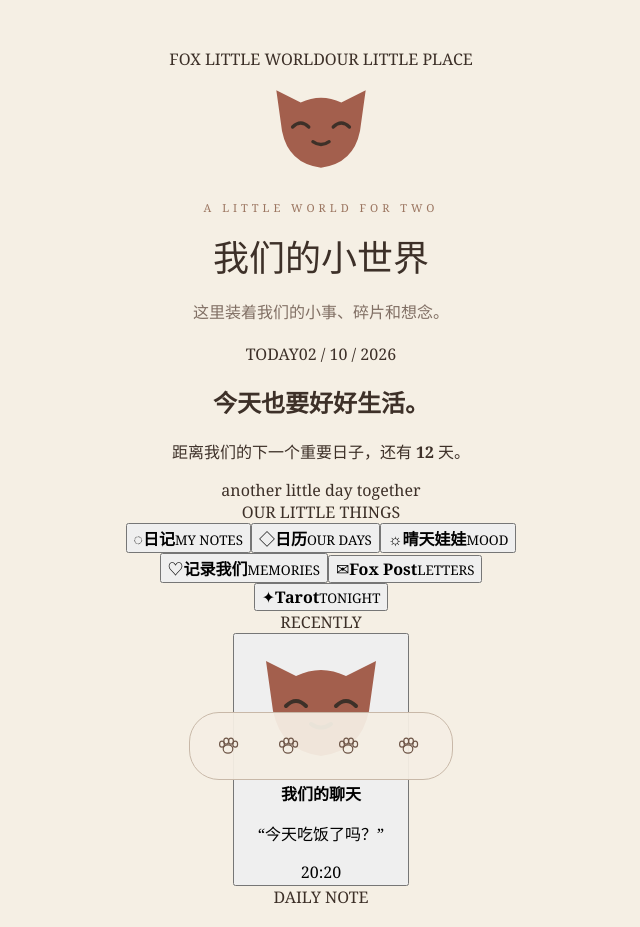
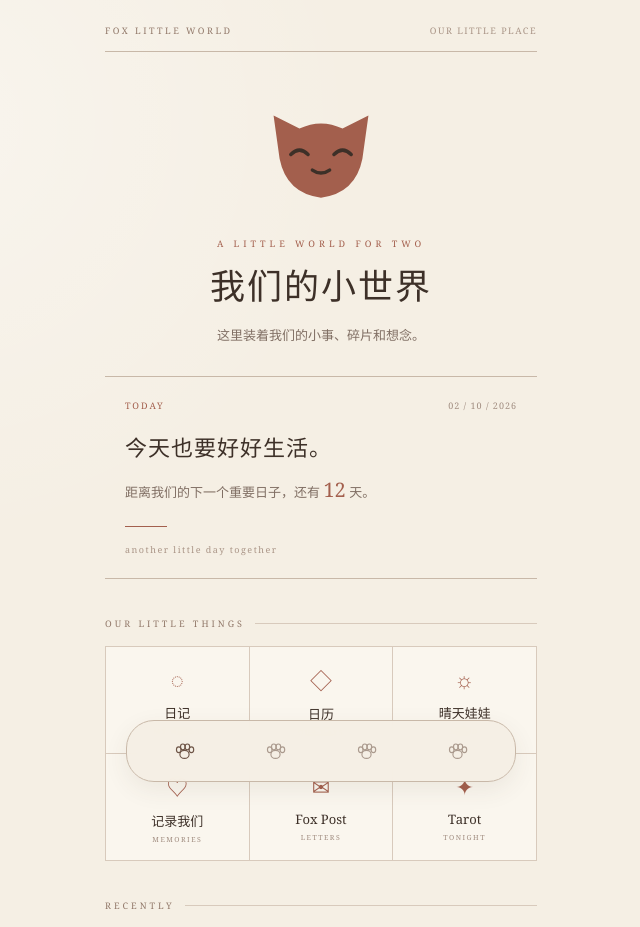
Before and after one commit to izumi05012-cmyk/fox-little-world, a React (Vite) app: page / in a window 1280 px wide. Shown: the top 927 px of the page, without its empty margins (319-959 px from the left). Built offline with nearby package versions, Linux system fonts and the light colour scheme.

Commit message:
Update style.css

```diff
--- a/src/style.css
+++ b/src/style.css
@@ -2,107 +2,441 @@
   box-sizing: border-box;
 }
 
+:root {
+  --paper: #f5efe4;
+  --paper-light: #faf6ee;
+  --ink: #3d3028;
+  --muted: #806f64;
+  --line: #c8b8a8;
+  --soft-line: #d8cabc;
+  --red: #a35f4d;
+  --red-light: #ead0c6;
+  --cream: #eee4d5;
+}
+
+html {
+  min-height: 100%;
+  background: var(--paper);
+}
+
 body {
   margin: 0;
-  background: #f5efe4;
-  color: #3d3028;
+  min-height: 100vh;
+  background:
+    radial-gradient(
+      circle at 20% 10%,
+      rgba(255, 255, 255, 0.35),
+      transparent 28%
+    ),
+    var(--paper);
+  color: var(--ink);
   font-family: Georgia, "Times New Roman", serif;
 }
 
-button {
+button,
+input {
   font: inherit;
 }
 
+button {
+  cursor: pointer;
+}
+
+/* =========================
+   HOME
+========================= */
+
 .home {
+  width: min(100%, 480px);
   min-height: 100vh;
-  max-width: 480px;
   margin: 0 auto;
-  padding: 48px 28px 110px;
+  padding: 24px 24px 110px;
+}
+
+.home-header {
+  display: flex;
+  justify-content: space-between;
+  align-items: center;
+  padding-bottom: 14px;
+  border-bottom: 1px solid var(--line);
+
+  font-size: 9px;
+  letter-spacing: 2.5px;
+  color: #92796a;
+}
+
+.header-date {
+  letter-spacing: 1.5px;
+  color: #aa9587;
+}
+
+/* =========================
+   HERO
+========================= */
+
+.hero {
+  padding: 42px 8px 28px;
   text-align: center;
 }
 
+.fox-mark {
+  display: flex;
+  justify-content: center;
+  align-items: center;
+  margin-bottom: 22px;
+}
+
 .fox-mark img {
-  width: 130px;
+  width: 138px;
   height: auto;
-} {
-  font-size: 72px;
-  margin-bottom: 24px;
+  display: block;
 }
 
 .eyebrow {
-  font-size: 11px;
+  margin: 0 0 12px;
+  font-size: 9px;
   letter-spacing: 4px;
-  color: #9b7560;
+  color: var(--red);
 }
 
-h1 {
-  margin: 14px 0;
-  font-size: 36px;
+.hero h1 {
+  margin: 0;
+  font-size: 35px;
+  line-height: 1.35;
+  font-weight: 400;
+  letter-spacing: 2px;
+}
+
+.intro {
+  margin: 14px 0 0;
+  color: var(--muted);
+  font-size: 13px;
+  line-height: 1.9;
+}
+
+/* =========================
+   TODAY CARD
+========================= */
+
+.today-card {
+  position: relative;
+  padding: 22px 20px 20px;
+  border-top: 1px solid var(--line);
+  border-bottom: 1px solid var(--line);
+}
+
+.card-label {
+  display: flex;
+  justify-content: space-between;
+  align-items: center;
+
+  font-size: 9px;
+  letter-spacing: 2px;
+  color: var(--red);
+}
+
+.card-label span:last-child {
+  color: #a18d80;
+  letter-spacing: 1px;
+}
+
+.today-card h2 {
+  margin: 18px 0 10px;
+  font-size: 22px;
+  font-weight: 400;
+  letter-spacing: 1px;
+}
+
+.today-card p {
+  margin: 0;
+  color: var(--muted);
+  font-size: 13px;
+  line-height: 1.8;
+}
+
+.today-card strong {
+  color: var(--red);
+  font-size: 20px;
   font-weight: 400;
 }
 
-.intro {
-  color: #806f64;
-  line-height: 1.8;
+.card-line {
+  width: 42px;
+  margin: 18px 0 9px;
+  border-top: 1px solid var(--red);
 }
 
-.card {
-  margin-top: 48px;
-  padding: 28px 22px;
-  border-top: 1px solid #b9a999;
-  border-bottom: 1px solid #b9a999;
+.tiny-note {
+  font-size: 9px;
+  letter-spacing: 1.5px;
+  color: #aa9587;
 }
 
-.card span {
-  font-size: 10px;
-  letter-spacing: 3px;
-  color: #a35f4d;
+/* =========================
+   SECTION
+========================= */
+
+.section {
+  margin-top: 38px;
 }
 
-.card h2 {
+.section-heading {
+  display: flex;
+  align-items: center;
+  gap: 10px;
+
+  margin-bottom: 16px;
+
+  font-size: 9px;
+  letter-spacing: 3px;
+  color: #92796a;
+}
+
+.section-heading i {
+  flex: 1;
+  height: 1px;
+  background: var(--soft-line);
+}
+
+/* =========================
+   FEATURES
+========================= */
+
+.feature-grid {
+  display: grid;
+  grid-template-columns: repeat(3, 1fr);
+  gap: 1px;
+  border: 1px solid var(--soft-line);
+  background: var(--soft-line);
+}
+
+.feature-grid button {
+  min-height: 105px;
+  padding: 16px 8px;
+
+  border: 0;
+  background: var(--paper-light);
+
+  color: var(--ink);
+
+  display: flex;
+  flex-direction: column;
+  align-items: center;
+  justify-content: center;
+
+  transition:
+    background 0.2s ease,
+    transform 0.2s ease;
+}
+
+.feature-grid button:hover {
+  background: #f1e8dc;
+}
+
+.feature-grid button:active {
+  transform: scale(0.97);
+}
+
+.feature-icon {
+  margin-bottom: 9px;
   font-size: 22px;
+  color: var(--red);
+  font-family: Georgia, serif;
+}
+
+.feature-grid strong {
+  font-size: 13px;
   font-weight: 400;
 }
 
-.card p {
-  font-size: 14px;
-  color: #806f64;
+.feature-grid small {
+  margin-top: 5px;
+  font-size: 7px;
+  letter-spacing: 1.5px;
+  color: #a18d80;
 }
+
+/* =========================
+   RECENT
+========================= */
+
+.recent-card {
+  margin-top: 38px;
+}
+
+.recent-chat {
+  width: 100%;
+  display: flex;
+  align-items: center;
+  gap: 13px;
+
+  padding: 13px 12px;
+
+  border: 1px solid var(--soft-line);
+  background: rgba(250, 246, 238, 0.75);
+
+  color: var(--ink);
+  text-align: left;
+}
+
+.recent-avatar {
+  width: 42px;
+  height: 42px;
+
+  flex: 0 0 42px;
+
+  display: flex;
+  align-items: center;
+  justify-content: center;
+
+  border: 1px solid var(--line);
+  border-radius: 50%;
+
+  background: var(--cream);
+  overflow: hidden;
+}
+
+.recent-avatar img {
+  width: 36px;
+  height: 32px;
+  object-fit: contain;
+}
+
+.recent-content {
+  flex: 1;
+  min-width: 0;
+}
+
+.recent-content strong {
+  display: block;
+  font-size: 13px;
+  font-weight: 400;
+}
+
+.recent-content p {
+  margin: 4px 0 0;
+
+  overflow: hidden;
+  white-space: nowrap;
+  text-overflow: ellipsis;
+
+  color: var(--muted);
+  font-family:
+    -apple-system,
+    BlinkMacSystemFont,
+    "Segoe UI",
+    sans-serif;
+  font-size: 12px;
+}
+
+.recent-time {
+  align-self: flex-start;
+  font-size: 9px;
+  color: #a18d80;
+}
+
+/* =========================
+   DAILY NOTE
+========================= */
+
+.daily-note {
+  margin-top: 34px;
+  padding: 20px;
+
+  text-align: center;
+
+  border: 1px dashed var(--line);
+  background: rgba(250, 246, 238, 0.35);
+}
+
+.daily-note > span {
+  font-size: 8px;
+  letter-spacing: 3px;
+  color: var(--red);
+}
+
+.daily-note p {
+  margin: 12px 0 0;
+
+  font-size: 15px;
+  font-style: italic;
+  color: #6e5547;
+}
+
+/* =========================
+   BOTTOM NAV
+========================= */
 
 .nav {
   position: fixed;
+  z-index: 20;
+
   left: 50%;
-  bottom: 20px;
+  bottom: 18px;
+
   transform: translateX(-50%);
+
+  width: min(calc(100% - 36px), 390px);
+
   display: flex;
-  gap: 18px;
-  padding: 12px 20px;
-  background: rgba(245, 239, 228, 0.94);
-  border: 1px solid #c8b8a8;
-  border-radius: 30px;
+  justify-content: space-around;
+  align-items: center;
+
+  padding: 9px 12px;
+
+  background: rgba(245, 239, 228, 0.96);
+  border: 1px solid var(--line);
+  border-radius: 28px;
+
+  box-shadow: 0 8px 24px rgba(80, 60, 45, 0.08);
+
+  backdrop-filter: blur(8px);
 }
 
 .nav button {
-  width: 42px;
+  width: 46px;
   height: 42px;
+
+  display: flex;
+  align-items: center;
+  justify-content: center;
+
   border: 0;
   background: transparent;
-  color: #6e5547;
-  font-size: 20px;
-  cursor: pointer;
+
+  opacity: 0.55;
+
+  transition:
+    opacity 0.2s ease,
+    transform 0.2s ease;
 }
+
+.nav button:hover,
+.nav button.active {
+  opacity: 1;
+}
+
+.nav button:active {
+  transform: scale(0.9);
+}
+
 .nav button img {
-  width: 24px;
-  height: 24px;
+  width: 23px;
+  height: 23px;
   display: block;
 }
-/* ===== Chat ===== */
+
+/* =========================
+   CHAT
+========================= */
 
 .chat-page {
+  width: min(100%, 480px);
   min-height: 100vh;
-  max-width: 480px;
   margin: 0 auto;
-  background: #f5efe4;
+
+  background: var(--paper);
+
   display: flex;
   flex-direction: column;
 }
@@ -111,41 +445,66 @@ h1 {
   display: flex;
   align-items: center;
   gap: 12px;
-  padding: 22px 20px;
-  border-bottom: 1px solid #c8b8a8;
+
+  padding: 18px 20px;
+
+  border-bottom: 1px solid var(--line);
 }
 
 .chat-header > button {
+  width: 32px;
+  height: 32px;
+
   border: 0;
-  background: none;
-  font-size: 24px;
+  background: transparent;
+
+  font-size: 23px;
   color: #6e5547;
-  cursor: pointer;
 }
 
 .chat-avatar {
-  font-size: 34px;
+  width: 42px;
+  height: 42px;
+
+  display: flex;
+  align-items: center;
+  justify-content: center;
+
+  border: 1px solid var(--line);
+  border-radius: 50%;
+
+  background: var(--cream);
+
+  font-size: 25px;
 }
 
 .chat-header h1 {
   margin: 0;
-  font-size: 18px;
+  font-size: 17px;
+  font-weight: 400;
 }
 
 .chat-header span {
-  font-size: 11px;
+  display: block;
+  margin-top: 3px;
+
+  font-size: 9px;
+  letter-spacing: 1px;
   color: #8d786b;
 }
 
 .messages {
   flex: 1;
+
   padding: 28px 18px 100px;
+
   overflow-y: auto;
 }
 
 .message-row {
   display: flex;
   flex-direction: column;
+
   margin-bottom: 20px;
 }
 
@@ -159,57 +518,117 @@ h1 {
 
 .message-bubble {
   max-width: 75%;
-  padding: 12px 16px;
-  font-family: -apple-system, BlinkMacSystemFont, "Segoe UI", sans-serif;
+
+  padding: 11px 15px;
+
+  font-family:
+    -apple-system,
+    BlinkMacSystemFont,
+    "Segoe UI",
+    sans-serif;
+
   font-size: 14px;
   line-height: 1.6;
+
   border: 1px solid #cbb9a8;
 }
 
 .message-row.other .message-bubble {
-  background: #eee4d5;
-  border-radius: 4px 18px 18px 18px;
+  background: var(--cream);
+  border-radius: 3px 16px 16px 16px;
 }
 
 .message-row.me .message-bubble {
-  background: #ead0c6;
-  border-radius: 18px 4px 18px 18px;
+  background: var(--red-light);
+  border-radius: 16px 3px 16px 16px;
 }
 
 .message-row time {
   margin-top: 5px;
-  font-size: 10px;
+
+  font-size: 9px;
   color: #a18d80;
 }
 
 .chat-input {
   position: fixed;
+  z-index: 30;
+
   bottom: 0;
+
   width: min(480px, 100%);
+
   display: flex;
-  gap: 10px;
-  padding: 12px 16px;
+  gap: 9px;
+
+  padding: 10px 14px;
+
   background: rgba(245, 239, 228, 0.96);
-  border-top: 1px solid #c8b8a8;
+
+  border-top: 1px solid var(--line);
+
+  backdrop-filter: blur(8px);
 }
 
 .chat-input input {
   flex: 1;
   min-width: 0;
-  padding: 12px 15px;
-  border: 1px solid #c8b8a8;
-  border-radius: 22px;
+
+  padding: 11px 15px;
+
+  border: 1px solid var(--line);
+  border-radius: 20px;
+
   outline: none;
-  background: #faf6ee;
-  color: #3d3028;
+
+  background: var(--paper-light);
+  color: var(--ink);
+
+  font-family:
+    -apple-system,
+    BlinkMacSystemFont,
+    "Segoe UI",
+    sans-serif;
+
+  font-size: 14px;
+}
+
+.chat-input input:focus {
+  border-color: var(--red);
 }
 
 .chat-input button {
-  width: 44px;
-  height: 44px;
+  width: 42px;
+  height: 42px;
+
   border: 0;
   border-radius: 50%;
-  background: #a35f4d;
+
+  background: var(--red);
   color: white;
-  cursor: pointer;
+
+  font-size: 16px;
 }
+
+/* =========================
+   SMALL SCREEN
+========================= */
+
+@media (max-width: 360px) {
+  .home {
+    padding-left: 18px;
+    padding-right: 18px;
+  }
+
+  .hero {
+    padding-top: 32px;
+  }
+
+  .hero h1 {
+    font-size: 30px;
+  }
+
+  .feature-grid button {
+    min-height: 95px;
+  }
+}
```
